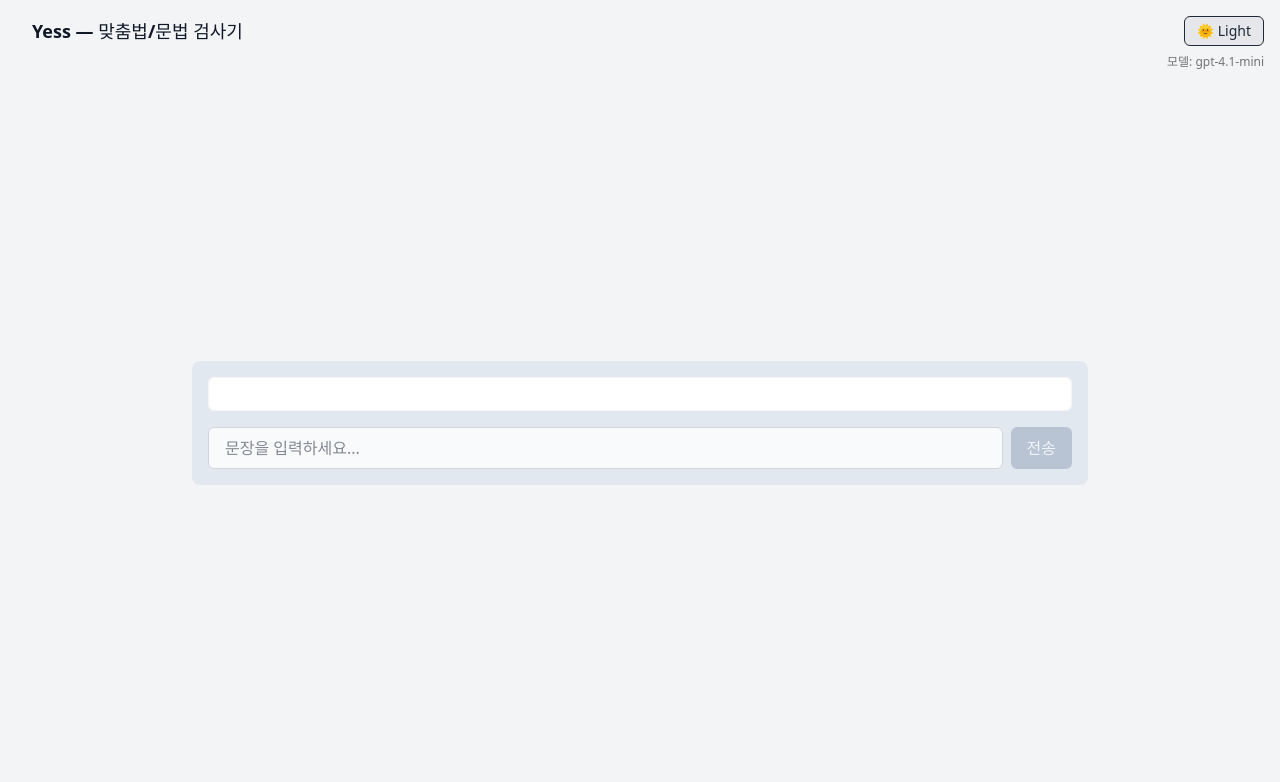
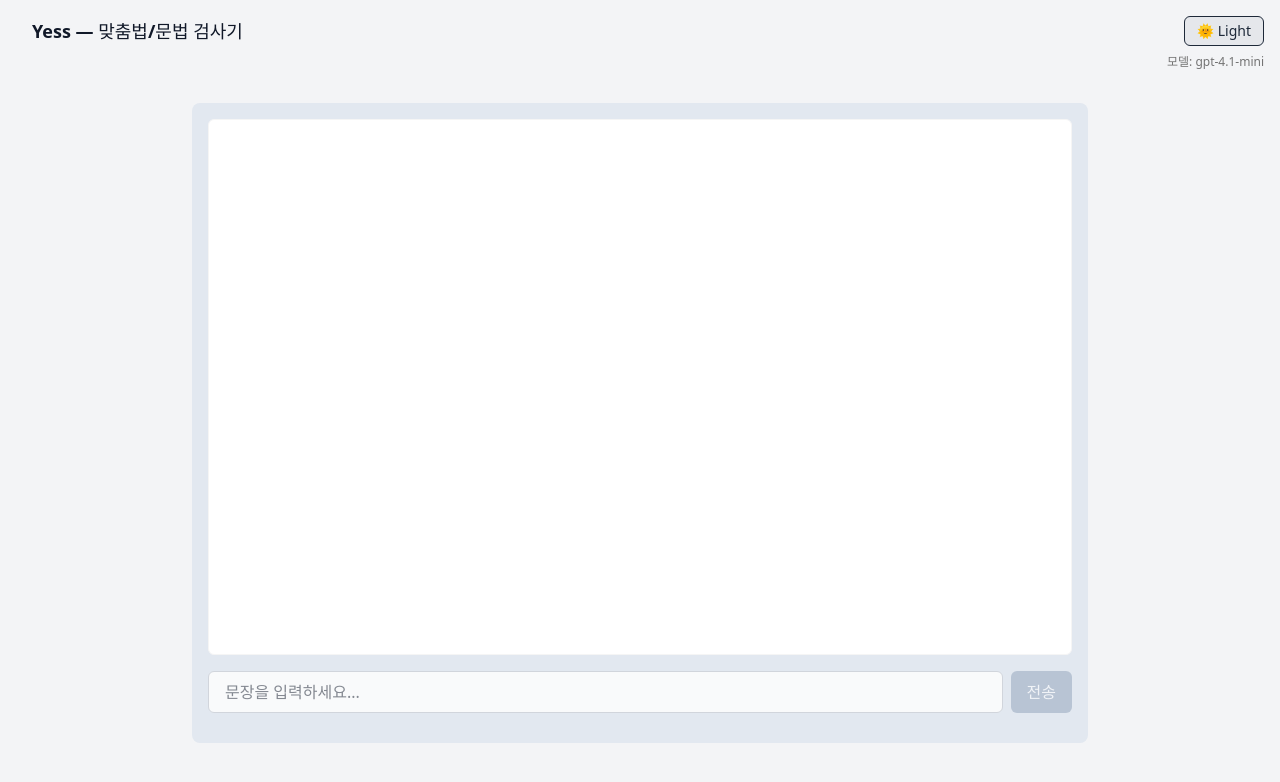
Before and after one commit to jynxxxxx/yess_editor, a React (Vite) app in the folder client/: page / in a window 1280 px wide. Shown: the top 782 px of the page. Built offline with nearby package versions, Linux system fonts and the light colour scheme.

Commit message:
minor styling changes to chatbox

```diff
--- a/client/src/App.tsx
+++ b/client/src/App.tsx
@@ -15,7 +15,7 @@ export default function App() {
         <div className="absolute right-4 bottom-[-1.5rem] text-xs text-neutral-500">모델: gpt-4.1-mini</div>
       </header>
 
-      <main className="flex-1 flex items-center px-3 lg:px-0">
+      <main className="flex-1 flex px-3 lg:px-0">
         <Chat />
       </main>
     </div>
--- a/client/src/components/Chat.tsx
+++ b/client/src/components/Chat.tsx
@@ -71,7 +71,8 @@ export default function Chat() {
   }
 
   return (
-    <div className="max-w-4xl 2xl:max-w-[60vw] mx-auto p-4 my-4 w-full flex-1 flex flex-col justify-center gap-4 bg-slate-200 dark:bg-gray-800 rounded-lg">
+   <div className="max-w-4xl 2xl:max-w-[60vw] mx-auto my-4 flex flex-1 flex-col justify-center">
+      <div className="flex flex-col gap-4 p-4 rounded-lg bg-slate-200 dark:bg-gray-800 min-h-[80vh]">
         <div ref={chatContainerRef} className="flex-1 overflow-auto flex flex-col gap-2 p-4 rounded-md border border-neutral-100 dark:border-gray-600 bg-white dark:bg-black/20 max-h-[67vh] 2xl:max-h-[75vh]">
           <div className="flex-1 flex flex-col gap-3 w-full">
             {messages.map((m, idx) => {
@@ -159,5 +160,6 @@ export default function Chat() {
           </div>
         </div>
       </div>
+    </div>
   );
 }
```
Lines whose indentation alone changed are shown as unchanged.
